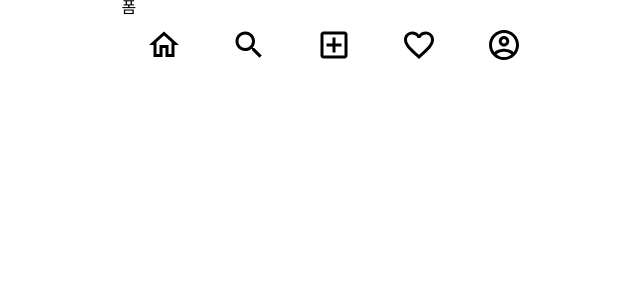
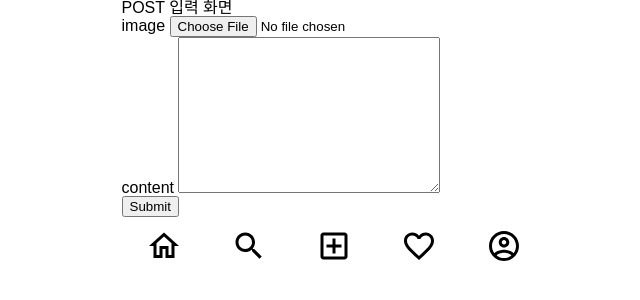
Before and after one commit to MayHyeyeonKim/likelion2023, a Django app: page /posts/new/ in a window 1280 px wide. Shown: the top 300 px of the page, without its empty margins (306-946 px from the left). Run offline with Django 4.2, Linux system fonts and the light colour scheme.

Commit message:
Errors I Encountered

```diff
--- a/LIONGRAM/posts/urls.py
+++ b/LIONGRAM/posts/urls.py
@@ -5,7 +5,7 @@ app_name = 'posts'
 
 urlpatterns = [
     path('', post_list_view, name='post-list'),
-    path('new/',post_create_view),
+    path('new/',post_create_view, name='post-create'),
     path('<int:id>/', post_detail_view),
     path('<int:id>/edit/',post_update_view),
     path('<int:id>/delete/', post_delete_view)
--- a/LIONGRAM/posts/views.py
+++ b/LIONGRAM/posts/views.py
@@ -1,4 +1,4 @@
-from django.shortcuts import render
+from django.shortcuts import render, redirect
 from django.http import HttpResponse, JsonResponse
 from django.views.generic.list import ListView
 from .models import Post
@@ -14,7 +14,15 @@ def post_detail_view(request, id):
     return render(request, 'posts/post_detail.html')
 
 def post_create_view(request):
-    return render(request, 'posts/post_form.html')
+    if request.method == 'GET':
+        return render(request, 'posts/post_form.html')
+    else:
+        image= request.FILES.get('image')
+        content = request.POST.get('content')
+        print(image)
+        print(content)
+        return redirect('index')
+
 
 def post_update_view(request,id):
     return render(request, 'posts/post_form.html')
--- a/LIONGRAM/templates/base.html
+++ b/LIONGRAM/templates/base.html
@@ -20,7 +20,11 @@
             <ul class="bottom-menu-group">
                 <li><img src="{% static 'icons/home_outlined_black_36dp.svg' %}" alt="Home"></li>
                 <li><img src="{% static 'icons/search_outlined_black_36dp.svg' %}" alt="Search"></li>
-                <li><img src="{% static 'icons/add_box_outlined_black_36dp.svg' %}" alt="Post"></li>
+                <li>
+                    <a href="{% url 'posts:post-create' %}">
+                        <img src="{% static 'icons/add_box_outlined_black_36dp.svg' %}" alt="Post">
+                    </a>
+                </li>
                 <li><img src="{% static 'icons/favorite_outlined_black_36dp.svg' %}" alt="Like"></li>
                 <li><img src="{% static 'icons/account_circle_outlined_black_36dp.svg' %}" alt="Profile"></li>
             </ul>
--- a/LIONGRAM/templates/posts/post_form.html
+++ b/LIONGRAM/templates/posts/post_form.html
@@ -1,6 +1,19 @@
 {% extends 'base.html' %}
-{% block title %} 인덱스 {% endblock %}
+{% block title %} 글 입력 {% endblock %}
 
 {% block content %}
-<h1> 폼 </h1>
+<h1> POST 입력 화면 </h1>
+<form action="{% url 'posts:post-create' %}" method="POST" enctype="multipart/form-data">
+    <div>
+        <label for="id_image">image</label>
+        <input type="file" name="image" accept="image/*" id="id_image">
+    </div>
+    <div>
+        <label for="id_content">content</label>
+        <textarea type="content" name="id_content" cols="30" rows="10"></textarea>
+    </div>
+    <div>
+        <input type="submit">
+    </div>
+</form>
 {% endblock %}
```
Also changed, not shown: LIONGRAM/README.md, LIONGRAM/images/CSRFErr.png (added), LIONGRAM/images/pillowErr.png (added).
